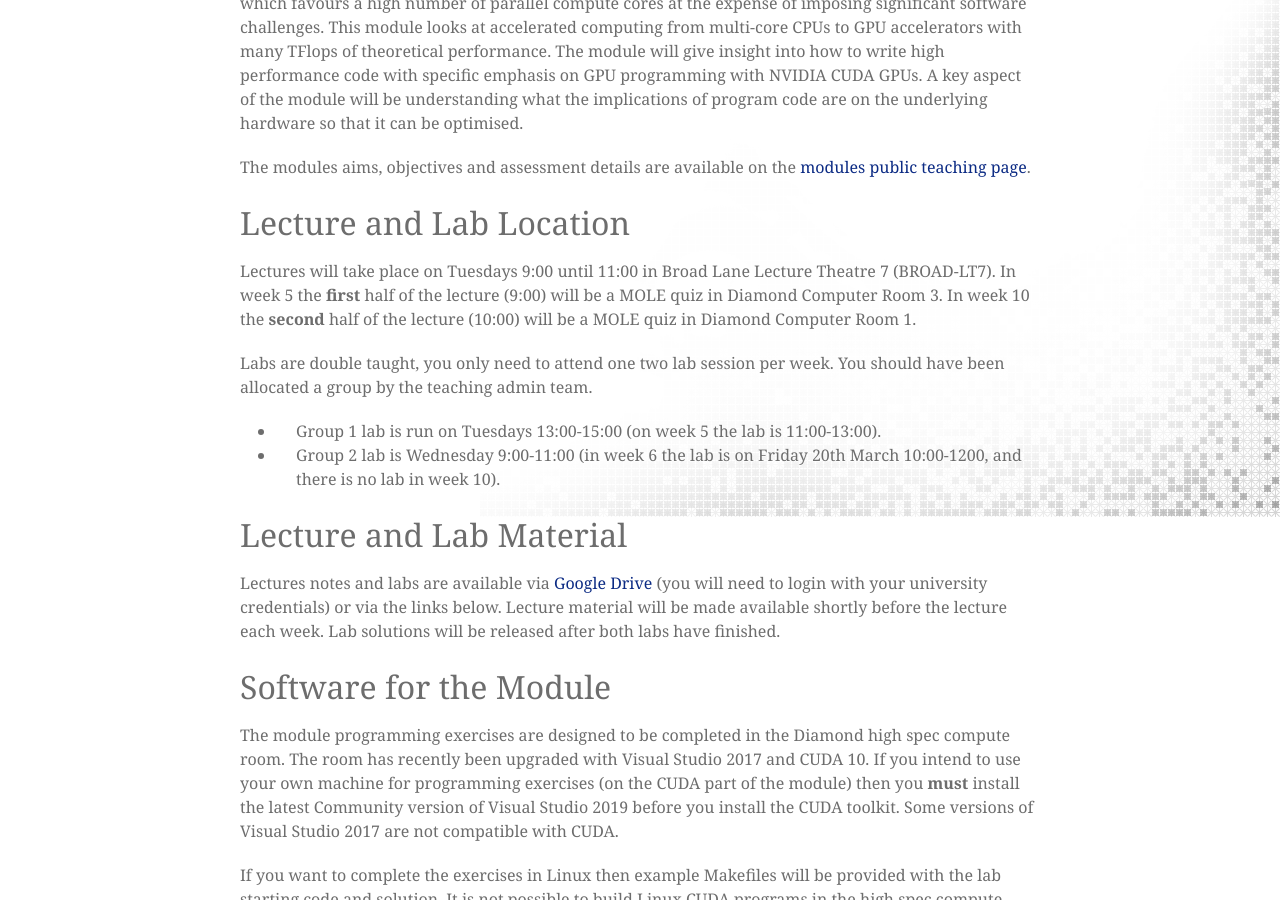
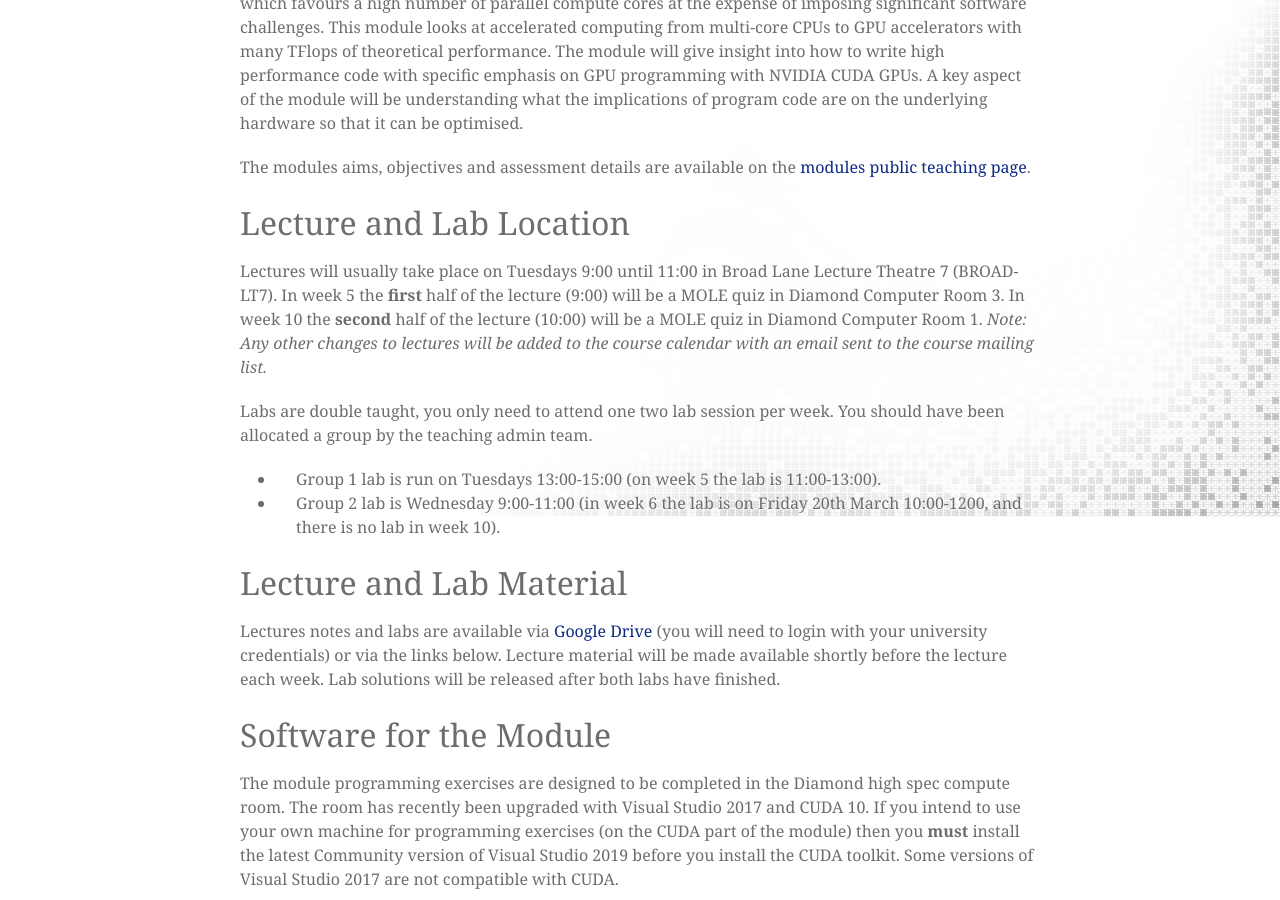
Before and after one commit to mondus/mondus.github.io, a Jekyll site: the page built from teaching/COM4521/index.md, in a window 1280 px wide and 900 px high, scrolled down 383 px. Built offline with Jekyll 4.4.1, drawn with Linux system fonts in a browser that asks for light colours; nearby versions of some CDN libraries; some web fonts are replaced.

Commit message:
Update index.md

```diff
--- a/teaching/COM4521/index.md
+++ b/teaching/COM4521/index.md
@@ -14,7 +14,7 @@ The modules aims, objectives and assessment details are available on the [module
 
 # Lecture and Lab Location
 
-Lectures will take place on Tuesdays 9:00 until 11:00 in Broad Lane Lecture Theatre 7 (BROAD-LT7). In week 5 the **first** half of the lecture (9:00) will be a MOLE quiz in Diamond Computer Room 3. In week 10 the **second** half of the lecture (10:00) will be a MOLE quiz in Diamond Computer Room 1.
+Lectures will usually take place on Tuesdays 9:00 until 11:00 in Broad Lane Lecture Theatre 7 (BROAD-LT7). In week 5 the **first** half of the lecture (9:00) will be a MOLE quiz in Diamond Computer Room 3. In week 10 the **second** half of the lecture (10:00) will be a MOLE quiz in Diamond Computer Room 1. *Note: Any other changes to lectures will be added to the course calendar with an email sent to the course mailing list.*
 
 Labs are double taught, you only need to attend one two lab session per week. You should have been allocated a group by the teaching admin team.
 
```
